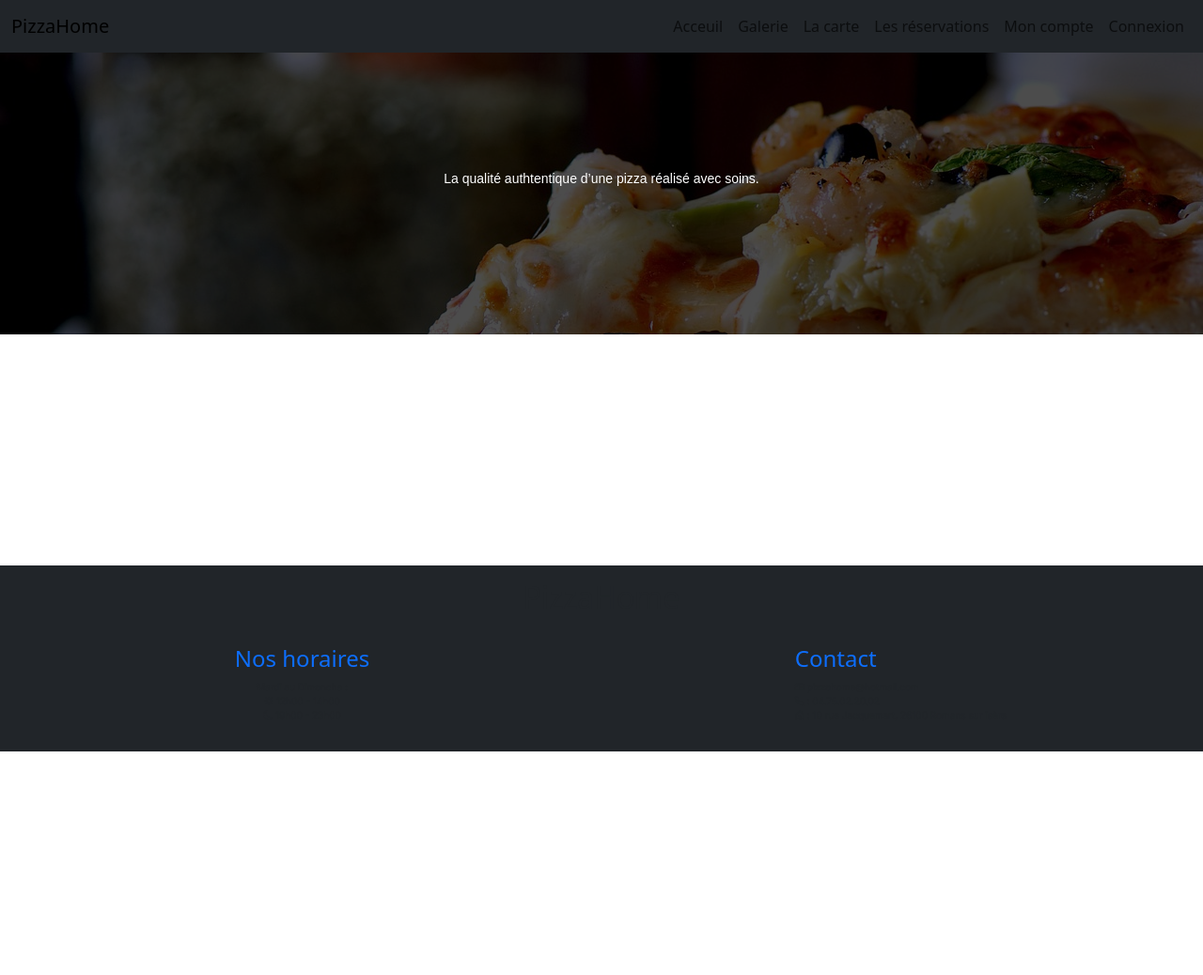
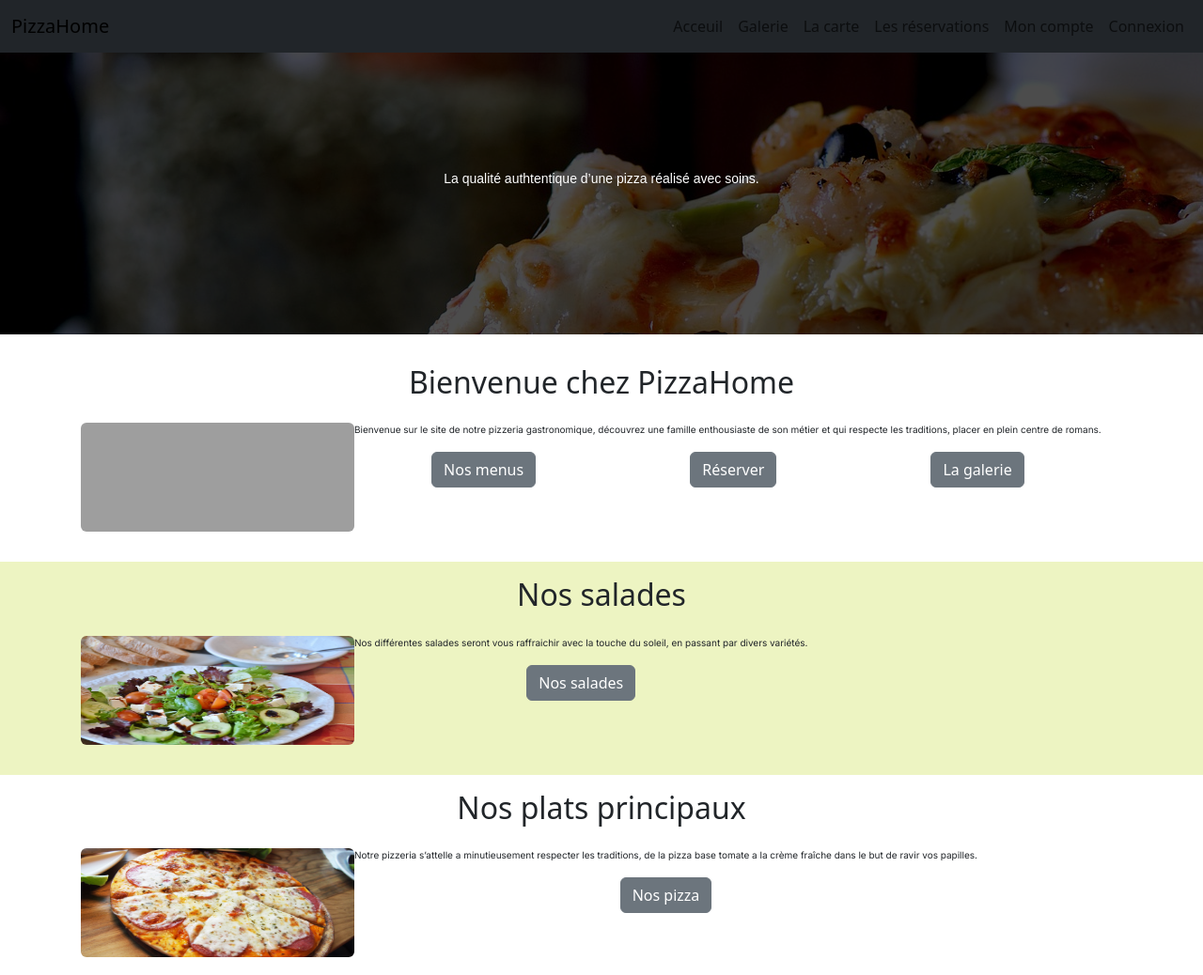
Before and after one commit to Kurtozorus/PizzaHomeFront, a website with bundled scripts: page index.html in a window 1280 px wide. Shown: the top 1038 px of the page at 94% size. Before the commit the page ends 800 px from the top, so only its background shows below. Built offline with nearby package versions, Linux system fonts and the light colour scheme; grey boxes are pictures that could not be loaded; files whose address does not match are found by name.

Commit message:
Page Home finit

```diff
--- a/pages/home.html
+++ b/pages/home.html
@@ -3,3 +3,61 @@
         <p class="text-center text-white content-center">La qualité authtentique d’une pizza réalisé avec soins.</p>
     </div>
 </div>
+
+<section>
+    <article>
+        <div class="container p-3">
+            <h2 class="text-center margint3">Bienvenue chez PizzaHome</h2>
+            <div class="d-lg-flex">
+                <div class="d-flex justify-content-center mt-3 mb-3">
+                    <img class="rounded img-size" src="../Images/chef-working-together-professional-kitchen.jpg"
+                        alt="Nos chef de cuisine en photo">
+                </div>
+                <div class="mt-3 mb-3">
+                    <p>Bienvenue sur le site de notre pizzeria gastronomique, découvrez une famille enthousiaste de son
+                        métier et qui respecte les traditions, placer en plein centre de romans.</p>
+                    <div class="d-flex justify-content-around">
+                        <button class="btn btn-secondary text-white">Nos menus</button>
+                        <button class="btn btn-secondary text-white">Réserver</button>
+                        <button class="btn btn-secondary text-white">La galerie</button>
+                    </div>
+                </div>
+            </div>
+        </div>
+    </article>
+    <article class="YellowLight">
+        <div class="container p-3">
+            <div>
+                <h2 class="text-center">Nos salades</h2>
+            </div>
+            <div class="d-lg-flex">
+                <div class="d-flex justify-content-center mt-3 mb-3">
+                    <img class="rounded img-size" src="/Images/salad-1440111_1280.jpg"
+                        alt="Salade composé présenté dans une assiette">
+                </div>
+                <div class="mt-3 mb-3">
+                    <p>Nos différentes salades seront vous raffraichir avec la touche du soleil, en passant par divers
+                        variétés.</p>
+                    <div class="d-flex justify-content-center">
+                        <button class="btn btn-secondary text-white">Nos salades</button>
+                    </div>
+                </div>
+            </div>
+        </div>
+    </article>
+    <article>
+        <div class="container p-3">
+            <h2 class="text-center">Nos plats principaux</h2>
+            <div class="d-lg-flex">
+                <div class="d-flex justify-content-center mt-3 -mb-3">
+                    <img class="rounded img-size" src="/Images/pizza-1202775_1280.jpg" alt="">
+                </div>
+                <div class="mt-3 mb-3">
+                    <p>Notre pizzeria s’attelle a minutieusement respecter les traditions, de la pizza base tomate a la
+                        crème fraîche dans le but de ravir vos papilles.</p>
+                    <div class="d-flex justify-content-center">
+                        <button class="btn btn-secondary text-white">Nos pizza</button>
+                    </div>
+                </div>
+    </article>
+</section>
--- a/scss/main.scss
+++ b/scss/main.scss
@@ -14,7 +14,7 @@ footer.footer{
     bottom: 0;
     width: 100%;
 }
-p{
+p, .btn{
     font-family: $font-family-serif;
     font-size: 10px;
 }
@@ -48,3 +48,22 @@ p{
         font-size: 14px;
     }
 }
+.margin-article {
+    margin-left: 64px;
+    margin-right: 64px;
+    margin-top: 64px;
+    margin-bottom: 64px;
+}
+.img-size {
+    width: 291px;
+    height: 116px;
+}
+.marginButton{
+    gap: 15px;
+}
+.YellowLight{
+    background-color: $YellowLight;
+}
+.margint3{
+    margin-top: 1rem;
+}
```
Also changed, not shown: scss/main.css, 1 other file.
